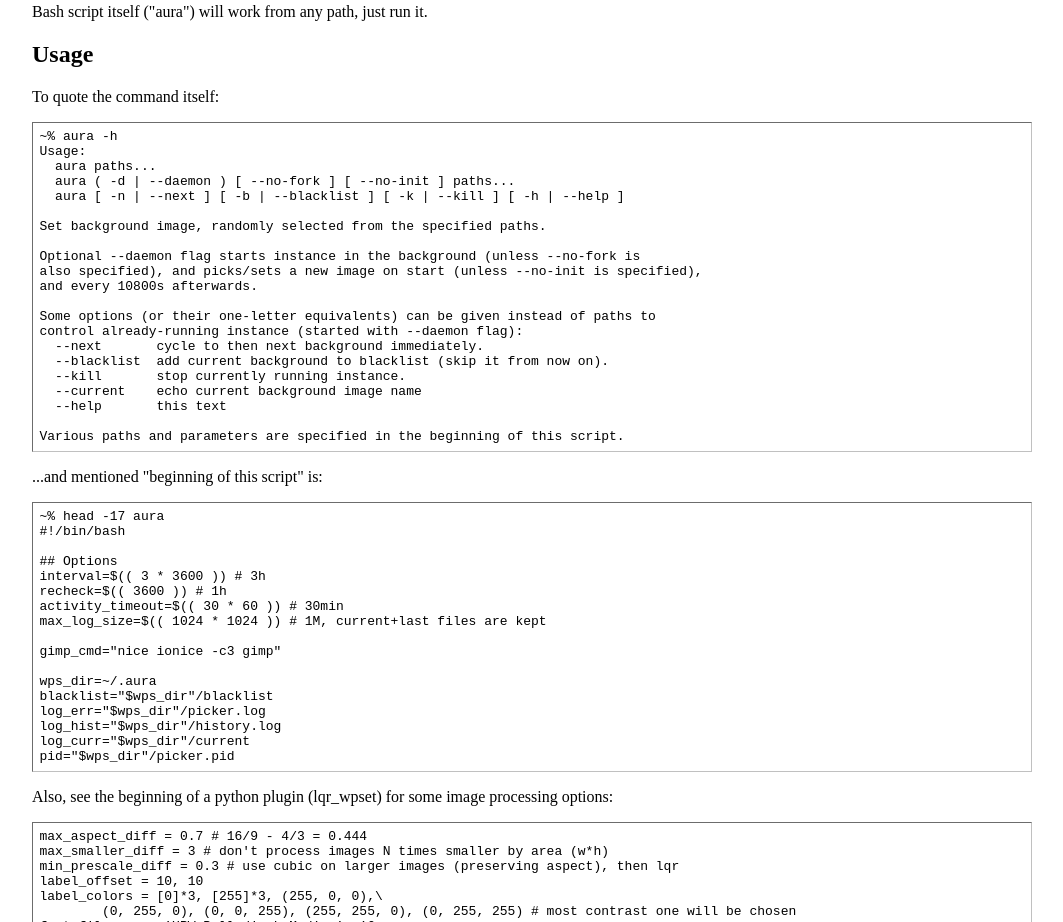
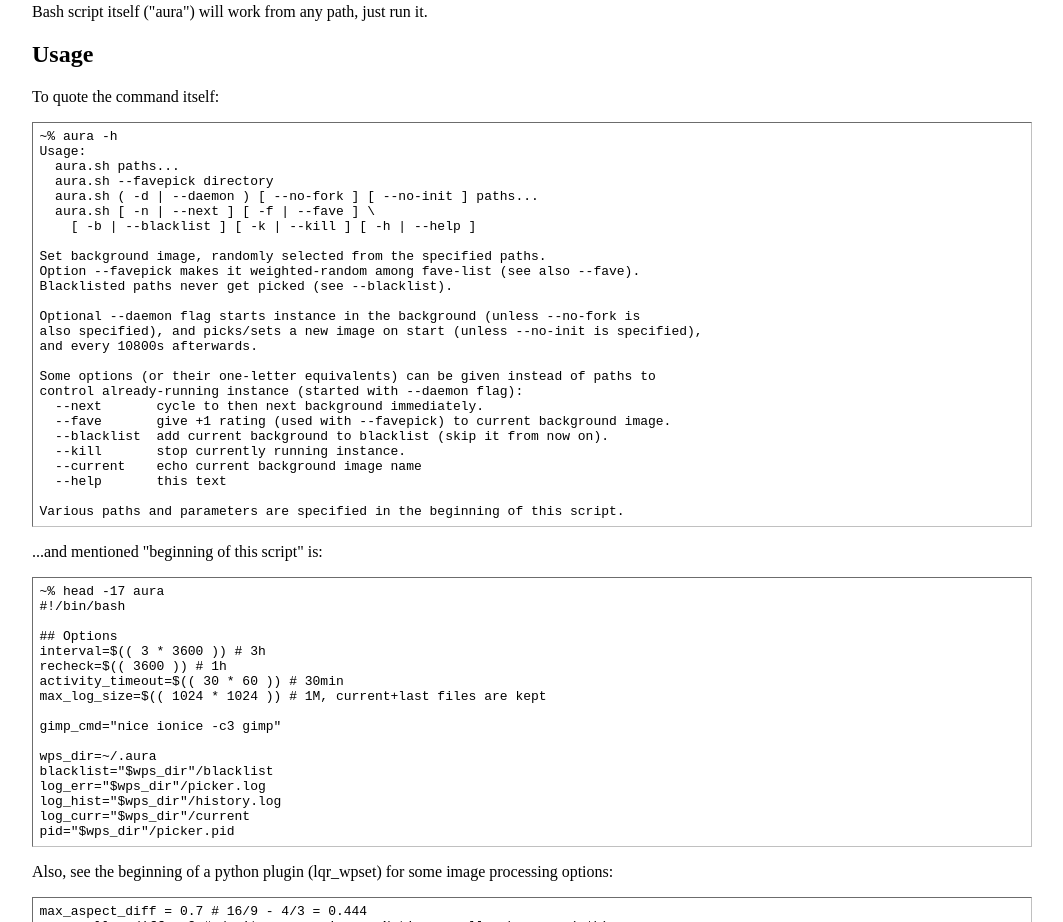
Before and after one commit to mk-fg/aura, a plain HTML site: page doc/index.html in a window 1280 px wide. Shown: the part 5178-6100 px from the top of the page, without its empty margins (108-1171 px from the left). Drawn offline with Linux system fonts and the light colour scheme.

Commit message:
aura: add --fave and --favepick options

```diff
--- a/doc/index.html
+++ b/doc/index.html
@@ -12,7 +12,7 @@
 	img.standalone { width: 600px; }
 	img.inline { float: left; width: 400px; }
 	img.inline.small { width: 200px; }
-	img.inline.misc { border: none;  width: 20px; }
+	img.inline.misc { border: none; width: 20px; }
 	div, p { clear: left; }
 	hr { clear: both; }
 	.contents { float: right; border: 3px double silver; padding: 0 2em; }
@@ -283,11 +283,15 @@
 <pre>
 ~% aura -h
 Usage:
-  aura paths...
-  aura ( -d | --daemon ) [ --no-fork ] [ --no-init ] paths...
-  aura [ -n | --next ] [ -b | --blacklist ] [ -k | --kill ] [ -h | --help ]
+  aura.sh paths...
+  aura.sh --favepick directory
+  aura.sh ( -d | --daemon ) [ --no-fork ] [ --no-init ] paths...
+  aura.sh [ -n | --next ] [ -f | --fave ] \
+    [ -b | --blacklist ] [ -k | --kill ] [ -h | --help ]
 
 Set background image, randomly selected from the specified paths.
+Option --favepick makes it weighted-random among fave-list (see also --fave).
+Blacklisted paths never get picked (see --blacklist).
 
 Optional --daemon flag starts instance in the background (unless --no-fork is
 also specified), and picks/sets a new image on start (unless --no-init is specified),
@@ -296,6 +300,7 @@
 Some options (or their one-letter equivalents) can be given instead of paths to
 control already-running instance (started with --daemon flag):
   --next       cycle to then next background immediately.
+  --fave       give +1 rating (used with --favepick) to current background image.
   --blacklist  add current background to blacklist (skip it from now on).
   --kill       stop currently running instance.
   --current    echo current background image name
```
Also changed, not shown: 2 other files.
